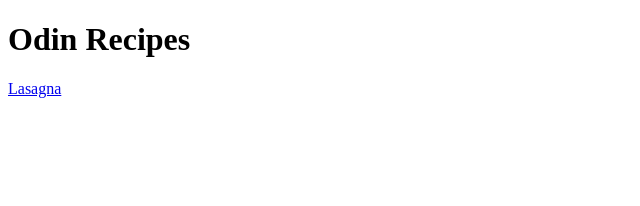
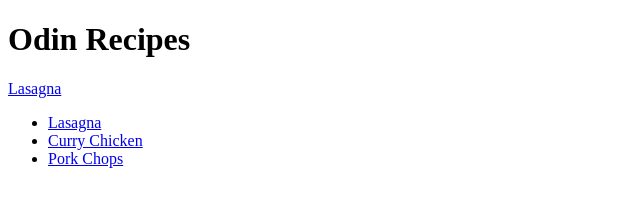
Before and after one commit to Evans-Coe/odin-recipes, a plain HTML site: page index.html in a window 1280 px wide. Shown: the whole page, without its empty margins (0-640 px from the left). Drawn offline with Linux system fonts and the light colour scheme.

Commit message:
linked 3 websites to index

```diff
--- a/index.html
+++ b/index.html
@@ -8,6 +8,10 @@
     <a href="recipes/lasagna.html">Lasagna</a>
 </head>
 <body>
-
+    <ul>
+        <li><a href="recipes/lasagna.html">Lasagna</a></li>
+        <li><a href="recipes/currychicken.html">Curry Chicken</a></li>
+        <li><a href="recipes/porkchops.html">Pork Chops</a></li>
+    </ul>
 </body>
 </html>
```
